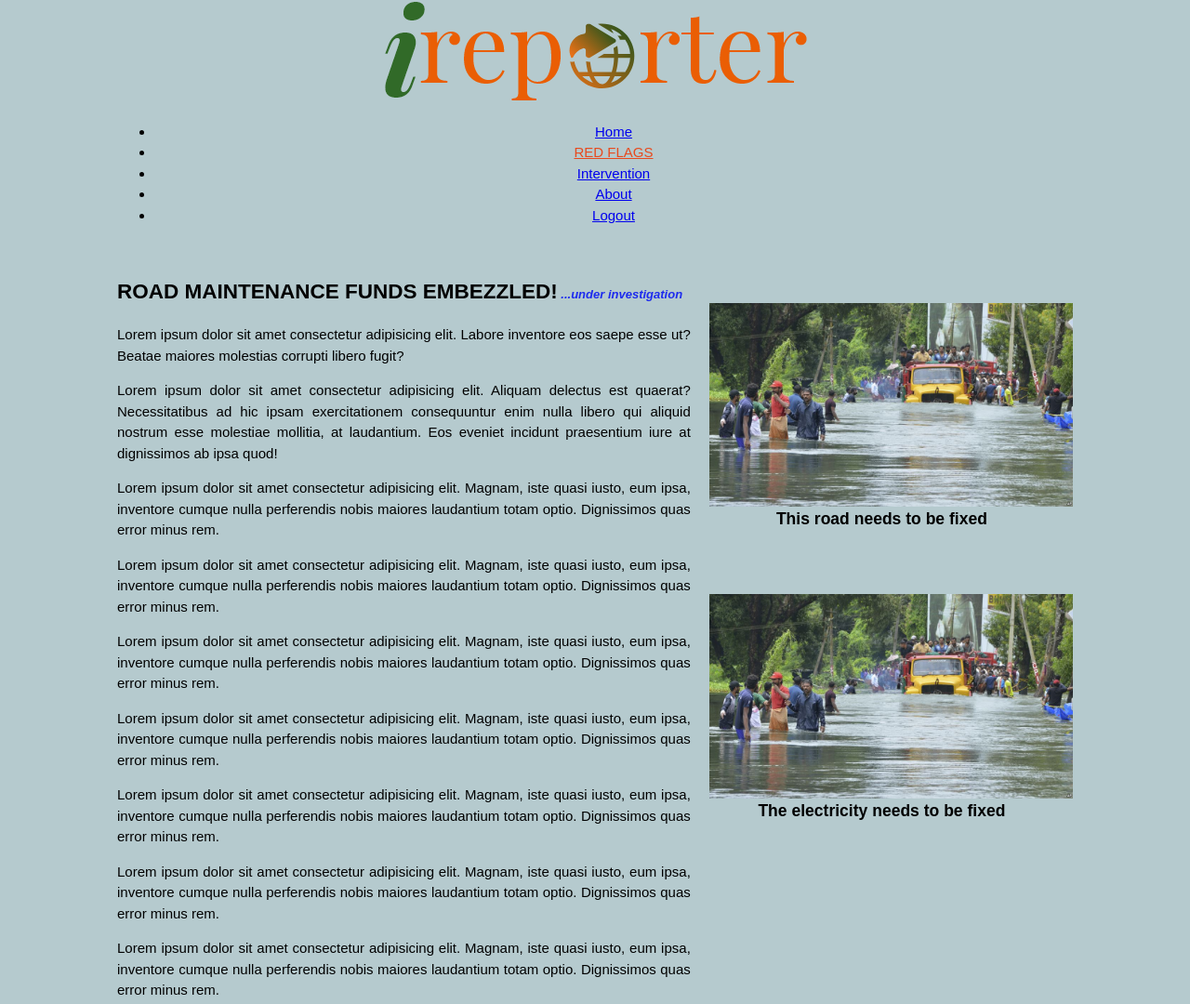
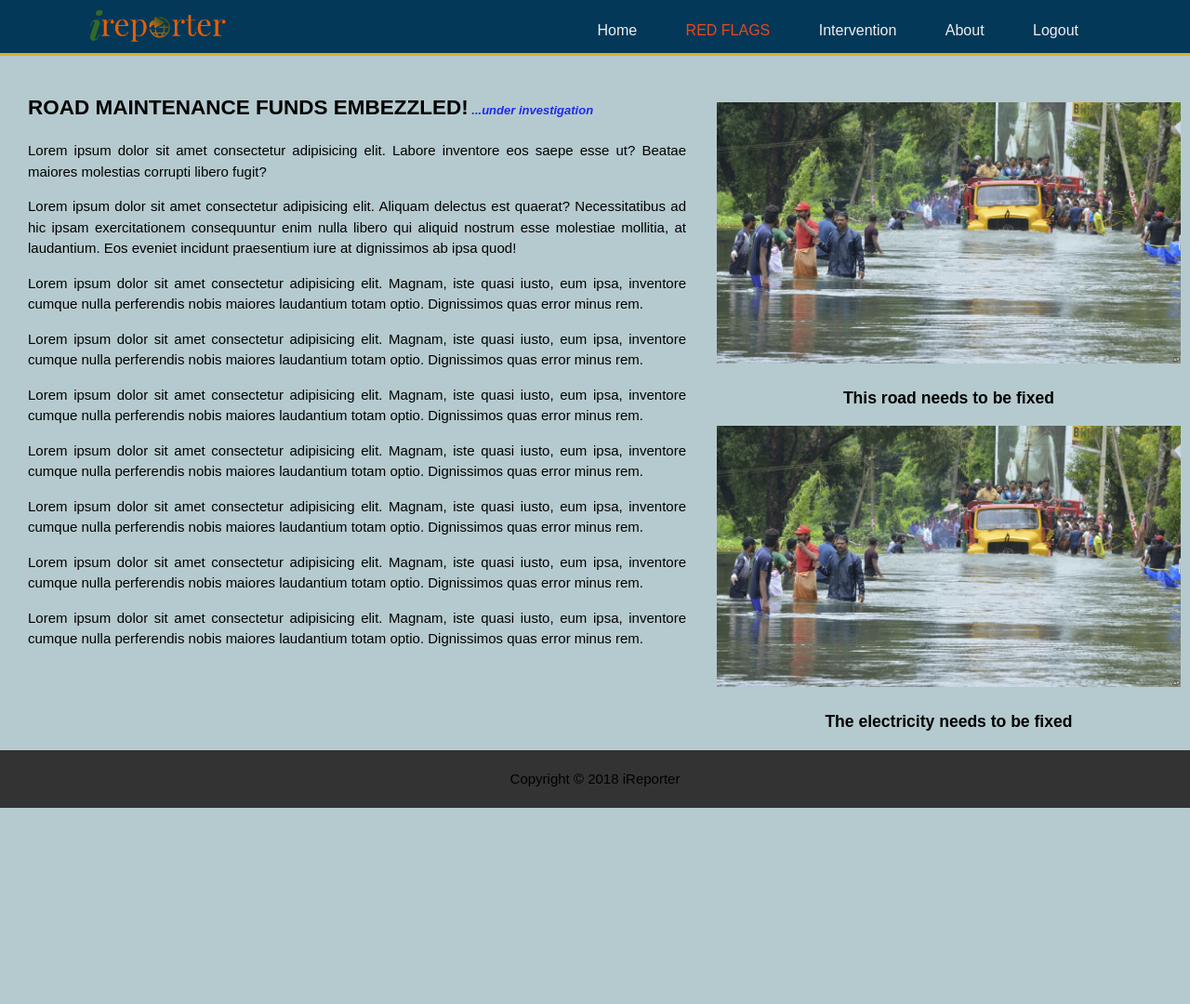
Before and after one commit to Simplemart17/iReporter, a plain HTML site: page show_redflags.html in a window 1280 px wide. Shown: the top 1080 px of the page at 93% size. After the commit the page ends 869 px from the top, so only its background shows below. Drawn offline with Linux system fonts and the light colour scheme; a script that the page names is missing.

Commit message:
Modify css stylesheets and add new font

```diff
--- a/css/header.css
+++ b/css/header.css
@@ -1,11 +1,11 @@
 .nav {
   background: #033858;
   color: #fff;
-  padding: 10px;
   min-height: 0px;
   border-bottom: #dfac2c 3px solid;
   position: relative;
   width: 100%;
+  height: 60px;
 }
 
 .nav .nav-center .nav-header {
@@ -17,9 +17,9 @@
 }
 
 .nav-title img {
-  height: 30px;
+  height: 35px;
   margin: 0;
-  margin-top: 5px;
+  margin-top: 10px;
 }
 
 .nav .nav-center .nav-btn {
@@ -30,6 +30,7 @@
   display: inline;
   float: right;
   font-size: 16px;
+  margin-top: 9px;
 }
 
 .nav .nav-center .nav-links a {
@@ -73,7 +74,7 @@
     display: inline-block;
     position: absolute;
     right: 10px;
-    top: 20px;
+    top: 17px;
   }
   .nav .text .nav-btn label {
     display: inline-block;
--- a/css/report.css
+++ b/css/report.css
@@ -1,5 +1,8 @@
+@import url('https://fonts.googleapis.com/css?family=Roboto|Rubik');
+
 body {
-  font-family: 'PT Sans Narrow', sans-serif;
+  font-family: 'Roboto', sans-serif;
+  font-family: 'Rubik', sans-serif;
   margin: 0;
   padding: 0;
   font-size: 15px;
@@ -7,17 +10,33 @@ body {
   background: #808080b2;
 }
 
-.container {
+#grid h2 #author {
+  font-size: 12px;
+  color: #ff7b00;
+}
+
+#grid h2 #time {
+  font-size: 12px;
+  color: #443a31;
+}
+
+.container  {
   width: 85%;
   overflow: hidden;
   text-align: center;
   margin: 0 auto;
 }
 
+.main {
+  width: 70%;
+  margin: auto;
+}
+
 h1 {
-  font-size: 35px;
+  font-size: 30px;
   margin-top: 30px;
   text-align: center;
+  padding: 0px;
 }
 
 .center {
@@ -31,21 +50,19 @@ h1 {
 #grid li  {
   list-style: none;
   text-align: justify;
-  padding:20px;
+  padding:20px 40px 20px 40px;
   border: #cccccc solid 1px;
   margin-bottom:5px;
   background:#fff5f5;
+  margin: 20px 0 20px 0;
 }
 
 #grid h2 {
   color: #1818a088;
+  text-align: left
 }
 
-.main {
-  margin: 0;
-  padding: 0;
-  position: relative;
-}
+
 footer {
   background: #333;
   padding: 20px;
--- a/css/reset.css
+++ b/css/reset.css
@@ -1,15 +1,10 @@
 body {
-  background: url(../img/image\ 3.jpg) no-repeat center/cover;
-}
-
-.wrapper {
-  display: flex;
-  flex-direction: row;
+  background: url('http://i.cubeupload.com/NjsJx8.png');
 }
 
 h2 {
-  margin: 0;
-  font-size: 20px;
+  margin-bottom: 50;
+  font-size: 30px;
   color: #0e0d0d
 }
 
@@ -27,25 +22,17 @@ h2 {
   background: rgba(107, 101, 101, 0.3);
   margin: 0;
   display: flex;
+  line-height: 2;
   flex-direction: column;
   justify-content: center;
   align-items: center;
   width: 60%;
-  padding: 20px;
-  padding-top: 20px;
+  padding-top:5px;
 }
 
 .reset form {
   width: 60%;
-  padding-bottom: 30px;
-}
-
-.reset .logo {
-  margin-bottom: 5vh;
-}
-
-.reset.logo img {
-  width: 300px;
+  padding: 40px;
 }
 
 .reset label {
--- a/css/show.css
+++ b/css/show.css
@@ -2,8 +2,11 @@
   box-sizing: border-box;
 }
 
+@import url('https://fonts.googleapis.com/css?family=Roboto|Rubik');
+
 body {
-  font-family: 'PT Sans Narrow', sans-serif;
+  font-family: 'Roboto', sans-serif;
+  font-family: 'Rubik', sans-serif;
   margin: 0;
   padding: 0;
   font-size: 15px;
@@ -12,7 +15,6 @@ body {
 }
 
 .container {
-  width: 85%;
   overflow: hidden;
   text-align: center;
   margin: 0 auto;
@@ -36,13 +38,17 @@ section {
 }
 
 
-aside#sidebar img {
-  width: 38%;
+#sidebar {
+  width: 39%;
   float: right;
-  margin-top: 50px;
+  margin: 50px 10px 0 0;
 }
 
-article#main {
+#sidebar aside img {
+  width: 100%;
+}
+
+.main #left {
   float: left;
   width: 60%;
   margin-top: 20px;
@@ -59,28 +65,32 @@ footer .footer-bottom {
 }
 
 @media (min-width: 0px) and (max-width: 780px) {
-  aside#sidebar img {
-    width: 100%;
+  #sidebar aside img {
+    width: 90%;
     display: grid;
-    margin-bottom: 10px;
-    margin-top: 0px;
+    margin: 0 0 0 40px;
   }
 
-  article#main {
+  #sidebar {
+    width: 100%;
+  }
+
+  .main #left {
     display: grid;
     width: 100%;
   }
 }
 
-@media (min-width: 780px) and (max-width: 900px) {
-  aside#sidebar img {
-    width: 42%;
-    flex: right;
-    margin-top: 20px;
+@media (min-width: 781px) and (max-width: 1016px) {
+  #sidebar {
+    width: 40%;
   }
 
-  article#main {
-    flex: left;
+  #sidebar aside img {
+    width: 100%;
+  }
+
+  .main #left {
     width: 55%;
   }
 }
--- a/css/signin.css
+++ b/css/signin.css
@@ -2,8 +2,11 @@
   box-sizing: border-box;
 }
 
+@import url('https://fonts.googleapis.com/css?family=Roboto|Rubik');
+
 body {
-  font-family: 'PT Sans Narrow', sans-serif;
+  font-family: 'Roboto', sans-serif;
+  font-family: 'Rubik', sans-serif;
   margin: 0;
   padding: 0;
   font-size: 15px;
@@ -14,7 +17,7 @@ body {
 }
 
 .logo img {
-  height: 30px;
+  height: 50px;
   margin: 0;
   margin-bottom: 20px;
 }
@@ -25,8 +28,8 @@ body {
 }
 
 h2 {
-  margin: 0;
-  font-size: 18px;
+  margin-bottom: 20px;
+  font-size: 25px;
 }
 
 .box {
@@ -113,7 +116,7 @@ h2 {
   flex: auto;
   border: 0;
   height: 1px;
-  background: #aaa;
+  background: #1f1c1c;
 }
 
 .signin .or span {
@@ -127,15 +130,6 @@ h2 {
   font-size: 15px;
   max-width: 80%;
   padding-top: 20px;
-}
-
-.footer a {
-  color: #1b1a1a;
-  text-decoration: none;
-}
-
-.footer a:hover {
-  background: #1b97d1;
 }
 
 .signin-btn {
@@ -153,7 +147,7 @@ h2 {
 }
 
 .signin-btn:hover {
-  background: #ff7b39;
+  background: #48d453;
 }
 
 .register-btn {
@@ -171,8 +165,9 @@ h2 {
 }
 
 .register-btn:hover {
+  background-color: #ff7b39;
   border-color: #ff7b39;
-  color: #ff7b39;
+  color: #fff;
 }
 
 @media (min-width: 0px) and (max-width: 680px) {
--- a/css/signup.css
+++ b/css/signup.css
@@ -1,5 +1,8 @@
+@import url('https://fonts.googleapis.com/css?family=Roboto|Rubik');
+
 body {
-  font-family: 'PT Sans Narrow', sans-serif;
+  font-family: 'Roboto', sans-serif;
+  font-family: 'Rubik', sans-serif;
   margin: 0;
   padding: 0;
   font-size: 15px;
@@ -15,7 +18,7 @@ body {
 }
 
 .container h2 {
-  margin: 0px;
+  margin-bottom: 10px;
   text-align: center;
 }
 
@@ -28,7 +31,6 @@ img {
   width: 150px;
   margin-top: 15px;
   margin-bottom: 10px;
-
 }
 
 .box {
@@ -64,7 +66,7 @@ img {
   width: 100%;
   border-radius: 1.5px;
   background: #fff;
-  border: 1px solid #555;
+  border: none;
   color: #0e0d0d;
   height: 25px;
 }
@@ -72,7 +74,7 @@ img {
 #signup-btn, #cancel-btn {
   width: 90px;
   height: 25px;
-  padding: 0 20px 0 20px;
+  margin: 2px 20px 2px 30px;
   cursor: pointer;
 }
 
@@ -81,6 +83,7 @@ img {
   text-decoration: underline;
   text-align: center;
   font-size: 15px;
+  margin-left: 40px;
 }
 
 .signup .links a:hover {
@@ -96,21 +99,12 @@ img {
   padding-top: 10px;
 }
 
-.footer a {
-  color: #383434;
-  text-decoration: none;
-}
-
-.footer a:hover {
-  background: #1b97d1;
-}
-
 #signup-btn {
   padding: 5px 10px;
   height: 35px;
   border: 0;
   border-radius: 1.5px;
-  background: #f9a9162d;
+  background: #a7761d;
   color: #fff;
   text-decoration: none;
   cursor: pointer;
--- a/css/style.css
+++ b/css/style.css
@@ -2,17 +2,11 @@
   box-sizing: border-box;
 }
 
-/* CSS Variables */
-:root {
---primary-color: #b90415;
---primary-color-hover: #e44a5a;
---secondary-color: #103063;
---secondary-color-hover: #143f85;
---light-color: #f4f4f4;
-}
+@import url('https://fonts.googleapis.com/css?family=Roboto|Rubik');
 
 body {
-  font-family: 'PT Sans Narrow', sans-serif;
+  font-family: 'Roboto', sans-serif;
+  font-family: 'Rubik', sans-serif;
   margin: 0;
   padding: 0;
   font-size: 15px;
@@ -65,7 +59,7 @@ a {
 }
 
 .text {
-  font-size: 25px;
+  font-size: 30px;
 }
 
 .text-light {
@@ -75,7 +69,7 @@ a {
 
 .section {
   background: url(../img/image\ 3.jpg) no-repeat bottom/cover;
-  color: #070606;
+  color: #000000;
   padding: 10% 0;
 }
 
@@ -90,13 +84,13 @@ section#wrapper {
   padding: 15px;
   color: #fff;
   display: inline-block;
-  background: var(--primary-color);
+  background: #b90415;;
   margin-top: 10px;
   margin-bottom: 10px;
 }
 
 .btn-register:hover {
-  color: var(--primary-color-hover);
+  color: #e44a5a;
 }
 
 
--- a/show_redflags.html
+++ b/show_redflags.html
@@ -20,50 +20,106 @@
   <body>
     <!-- Nav -->
     <section>
-      <header>
-        <div class="container">
-          <div class="logo">
-            <a href="index.html"><img src="img/logo.png"/></a>
+      <div class="nav">
+        <div class="nav-center">
+          <div class="nav-header">
+            <div class="nav-title">
+              <a href="index.html"><img src="img/logo.png"/></a>
+            </div>
           </div>
-          <nav>
-            <ul>
-              <li><a href="index.html">Home</a></li>
-              <li><a href="red_flag.html" id="active">Red Flags</a></li>
-              <li><a href="intervention.html">Intervention</a></li>
-              <li><a href="about.html">About</a></li>
-              <li><a href="index.html">Logout</a></li>
-            </ul>
-          </nav>
+          <div class="nav-btn">
+            <label for="nav-check">
+              <span></span> <span></span> <span></span>
+            </label>
+          </div>
+          <input type="checkbox" id="nav-check" />
+          <div class="nav-links">
+            <a href="index.html">Home</a>
+            <a href="red_flag.html" id="active">Red Flags</a>
+            <a href="intervention.html">Intervention</a>
+            <a href="about.html">About</a> <a href="index.html">Logout</a>
+          </div>
         </div>
-      </header>
+      </div>
     </section>
 
     <!-- Section -->
     <section class="main">
       <div class="container justify" id="left">
-      <article id="main">
-        <h2>ROAD MAINTENANCE FUNDS EMBEZZLED!<span id="status"><i> ...under investigation</i></span></h2>
-        <p>Lorem ipsum dolor sit amet consectetur adipisicing elit. Labore inventore eos saepe esse ut? Beatae maiores molestias corrupti libero fugit?</p>
-        <p>Lorem ipsum dolor sit amet consectetur adipisicing elit. Aliquam delectus est quaerat? Necessitatibus ad hic ipsam exercitationem consequuntur enim nulla libero qui aliquid nostrum esse molestiae mollitia, at laudantium. Eos eveniet incidunt praesentium iure at dignissimos ab ipsa quod!</p>
-        <p>Lorem ipsum dolor sit amet consectetur adipisicing elit. Magnam, iste quasi iusto, eum ipsa, inventore cumque nulla perferendis nobis maiores laudantium totam optio. Dignissimos quas error minus rem.</p>
-        <p>Lorem ipsum dolor sit amet consectetur adipisicing elit. Magnam, iste quasi iusto, eum ipsa, inventore cumque nulla perferendis nobis maiores laudantium totam optio. Dignissimos quas error minus rem.</p>
-        <p>Lorem ipsum dolor sit amet consectetur adipisicing elit. Magnam, iste quasi iusto, eum ipsa, inventore cumque nulla perferendis nobis maiores laudantium totam optio. Dignissimos quas error minus rem.</p>
-        <p>Lorem ipsum dolor sit amet consectetur adipisicing elit. Magnam, iste quasi iusto, eum ipsa, inventore cumque nulla perferendis nobis maiores laudantium totam optio. Dignissimos quas error minus rem.</p>
-        <p>Lorem ipsum dolor sit amet consectetur adipisicing elit. Magnam, iste quasi iusto, eum ipsa, inventore cumque nulla perferendis nobis maiores laudantium totam optio. Dignissimos quas error minus rem.</p>
-        <p>Lorem ipsum dolor sit amet consectetur adipisicing elit. Magnam, iste quasi iusto, eum ipsa, inventore cumque nulla perferendis nobis maiores laudantium totam optio. Dignissimos quas error minus rem.</p>
-        <p>Lorem ipsum dolor sit amet consectetur adipisicing elit. Magnam, iste quasi iusto, eum ipsa, inventore cumque nulla perferendis nobis maiores laudantium totam optio. Dignissimos quas error minus rem.</p>
-      </article>
+        <article>
+          <h2>
+            ROAD MAINTENANCE FUNDS EMBEZZLED!<span id="status"
+              ><i> ...under investigation</i></span
+            >
+          </h2>
+          <p>
+            Lorem ipsum dolor sit amet consectetur adipisicing elit. Labore
+            inventore eos saepe esse ut? Beatae maiores molestias corrupti
+            libero fugit?
+          </p>
+          <p>
+            Lorem ipsum dolor sit amet consectetur adipisicing elit. Aliquam
+            delectus est quaerat? Necessitatibus ad hic ipsam exercitationem
+            consequuntur enim nulla libero qui aliquid nostrum esse molestiae
+            mollitia, at laudantium. Eos eveniet incidunt praesentium iure at
+            dignissimos ab ipsa quod!
+          </p>
+          <p>
+            Lorem ipsum dolor sit amet consectetur adipisicing elit. Magnam,
+            iste quasi iusto, eum ipsa, inventore cumque nulla perferendis nobis
+            maiores laudantium totam optio. Dignissimos quas error minus rem.
+          </p>
+          <p>
+            Lorem ipsum dolor sit amet consectetur adipisicing elit. Magnam,
+            iste quasi iusto, eum ipsa, inventore cumque nulla perferendis nobis
+            maiores laudantium totam optio. Dignissimos quas error minus rem.
+          </p>
+          <p>
+            Lorem ipsum dolor sit amet consectetur adipisicing elit. Magnam,
+            iste quasi iusto, eum ipsa, inventore cumque nulla perferendis nobis
+            maiores laudantium totam optio. Dignissimos quas error minus rem.
+          </p>
+          <p>
+            Lorem ipsum dolor sit amet consectetur adipisicing elit. Magnam,
+            iste quasi iusto, eum ipsa, inventore cumque nulla perferendis nobis
+            maiores laudantium totam optio. Dignissimos quas error minus rem.
+          </p>
+          <p>
+            Lorem ipsum dolor sit amet consectetur adipisicing elit. Magnam,
+            iste quasi iusto, eum ipsa, inventore cumque nulla perferendis nobis
+            maiores laudantium totam optio. Dignissimos quas error minus rem.
+          </p>
+          <p>
+            Lorem ipsum dolor sit amet consectetur adipisicing elit. Magnam,
+            iste quasi iusto, eum ipsa, inventore cumque nulla perferendis nobis
+            maiores laudantium totam optio. Dignissimos quas error minus rem.
+          </p>
+          <p>
+            Lorem ipsum dolor sit amet consectetur adipisicing elit. Magnam,
+            iste quasi iusto, eum ipsa, inventore cumque nulla perferendis nobis
+            maiores laudantium totam optio. Dignissimos quas error minus rem.
+          </p>
+        </article>
+      </div>
 
-
-       <!-- Aside for Images -->
-      <aside id="sidebar"><img src="img/image 3.jpg"><h1 class="center">This road needs to be fixed</h1></aside>
-      <aside id="sidebar"><img src="img/image 3.jpg"><h1 class="center">The electricity needs to be fixed</h1></aside>
-    </div>
-
+      <!-- Aside for Images -->
+      <div id="sidebar">
+        <aside>
+          <img src="img/image 3.jpg" />
+          <h1 class="center">This road needs to be fixed</h1>
+        </aside>
+        <aside>
+          <img src="img/image 3.jpg" />
+          <h1 class="center">The electricity needs to be fixed</h1>
+        </aside>
+      </div>
     </section>
 
     <!-- Section -->
-    <section"></section>
+    <section>
+      <div id="map"></div>
+      <div id="video"></div>
+    </section>
 
     <!-- Footer -->
     <footer>
```
Also changed, not shown: intervention.html (+18 -4 lines), red_flag.html (+33 -24 lines), reset.html (+1 -2 lines), show_intervention.html (+68 -18 lines), signin.html (+1 -4 lines), signup.html (+1 -4 lines).
